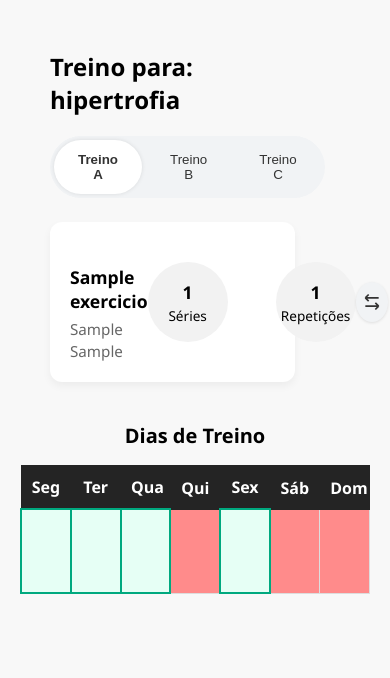
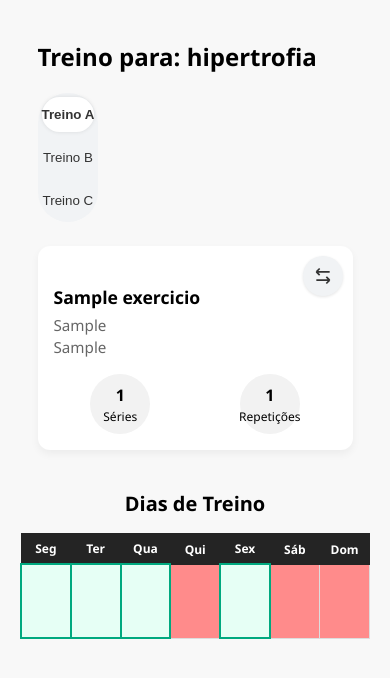
Before and after one commit to brianbessa/gymtrack-service, a Django app: page /treinos-personalizados/ in a window 390 px wide. Shown: the top 678 px of the page. Run offline with Django 5.2, Linux system fonts and the light colour scheme; a user stored in the database is signed in; tables that the repository leaves empty hold one stand-in row (values such as "Sample post"); lists and menus that the app fills with data are empty; some libraries are stand-ins or nearby versions.

Commit message:
feat: adicionar responsividade na tela de treinos personalizados

```diff
--- a/main/static/css/treinos-personalizados.css
+++ b/main/static/css/treinos-personalizados.css
@@ -58,8 +58,8 @@ html, body {
 .exercicio-metricas {
   display: flex;
   gap: 3rem;
-  justify-content: flex-start; /* alinha horizontalmente */
-  align-items: center;     /* alinha verticalmente */
+  justify-content: flex-start;
+  align-items: center;
   flex: 1;
 }
 
@@ -109,7 +109,7 @@ html, body {
 
 .tabs-toggle {
   display: inline-flex;
-  background-color: #f1f3f5; /* cinza claro */
+  background-color: #f1f3f5;
   border-radius: 9999px;
   padding: 4px;
   gap: 4px;
@@ -216,3 +216,65 @@ html, body {
   border: 2px solid #00a97f !important;
   background-color: #e6fff5 !important;
 }
+
+@media (max-width: 768px) {
+  .treino-container {
+    width: 90%;
+    margin: 20px auto;
+  }
+
+  .exercicio-card {
+    flex-direction: column;
+    align-items: flex-start;
+    gap: 1rem;
+    padding: 16px;
+  }
+
+  .exercicio-metricas {
+    width: 100%;
+    justify-content: space-around;
+    gap: 1rem;
+  }
+
+  .circulo {
+    width: 60px;
+    height: 60px;
+    font-size: 0.75rem;
+  }
+
+  .circulo strong {
+    font-size: 1rem;
+  }
+
+  .btn-trocar {
+    position: absolute;
+    top: 10px;
+    right: 10px;
+  }
+
+  .tabs-toggle {
+    flex-direction: column;
+    gap: 8px;
+    align-items: stretch;
+  }
+
+  .tab-btn {
+    width: 100%;
+    padding: 10px 0;
+  }
+
+  .avaliacao-container {
+    width: 90%;
+    right: 5%;
+    bottom: 10px;
+  }
+
+  .tabela-calendario th, .tabela-calendario td {
+    font-size: 12px;
+    padding: 6px;
+  }
+
+  .tabela-calendario td {
+    height: 60px;
+  }
+}
```
